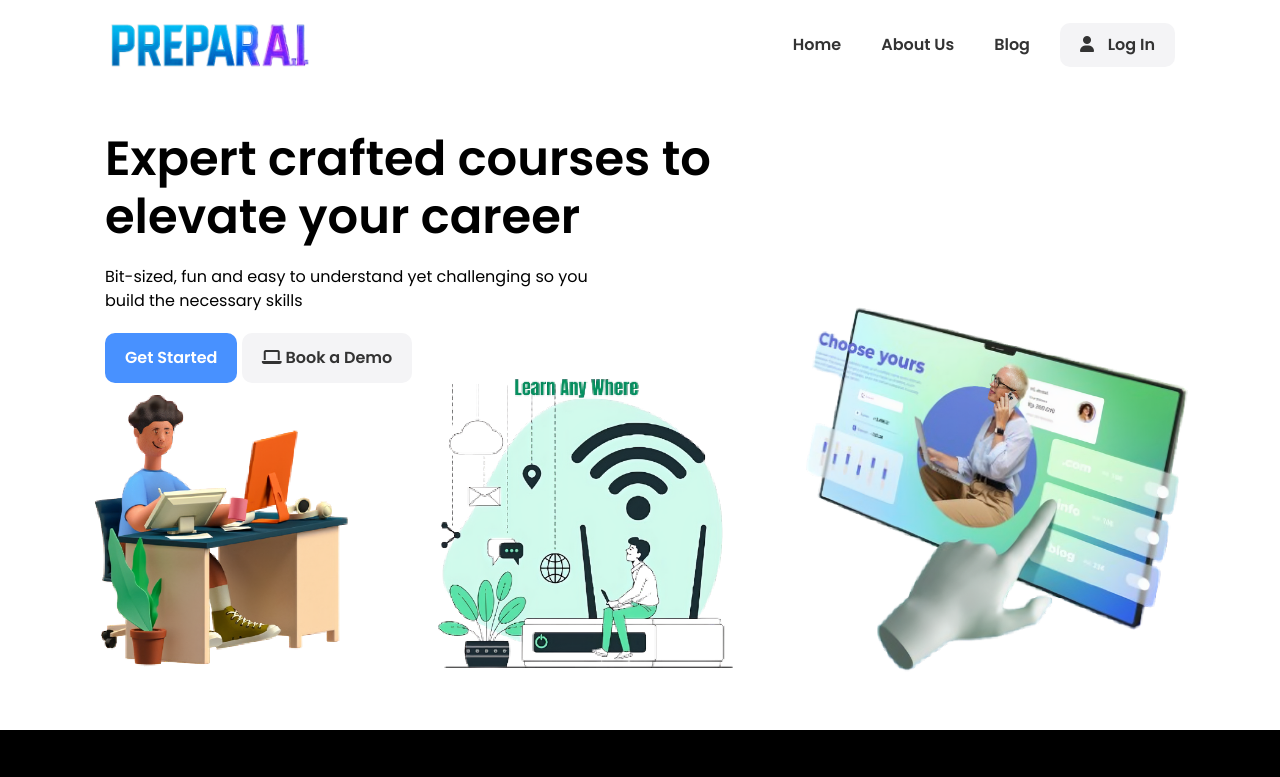
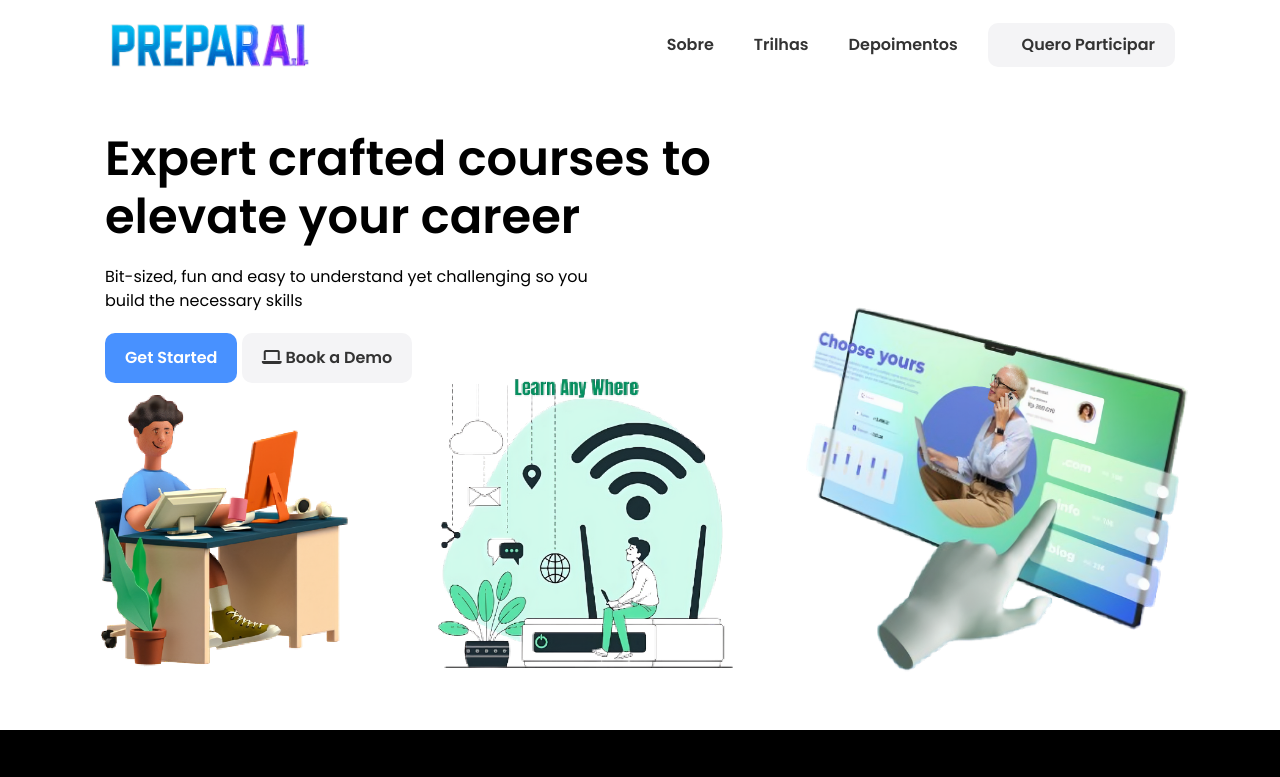
Before and after one commit to geniar-ifal/preparai-website, a plain HTML site: page index.html in a window 1280 px wide. Shown: the top 777 px of the page. Drawn offline with Linux system fonts and the light colour scheme.

Commit message:
update menu

```diff
--- a/index.html
+++ b/index.html
@@ -29,12 +29,12 @@
 				</div>
 				<div class="main-menu">
 					<ul>
-						<li><a href="index.html">Home</a></li>
-						<li><a href="#">About Us</a></li>
-						<li><a href="#">Blog</a></li>
+						<li><a href="index.html">Sobre</a></li>
+						<li><a href="#features">Trilhas</a></li>
+						<li><a href="#testimonials">Depoimentos</a></li>
 						<li>
 							<a href="#" class="btn btn-light">
-								<i class="fas fa-user"></i> Log In
+								<i class="fa fa-handshake-o"></i> Quero Participar
 							</a>
 						</li>
 					</ul>
@@ -378,7 +378,7 @@
 				<div class="footer-grid">
 					<div>
 						<a href="index.html" class="logo">
-							<img src="images/logo-white.png" alt="logo" />
+							<img src="images/logo.png" alt="logo" />
 						</a>
 						<div class="card">
 							<h4>Subscribe to Newsletter</h4>
```
Also changed, not shown: images/logo-white.png (deleted).
